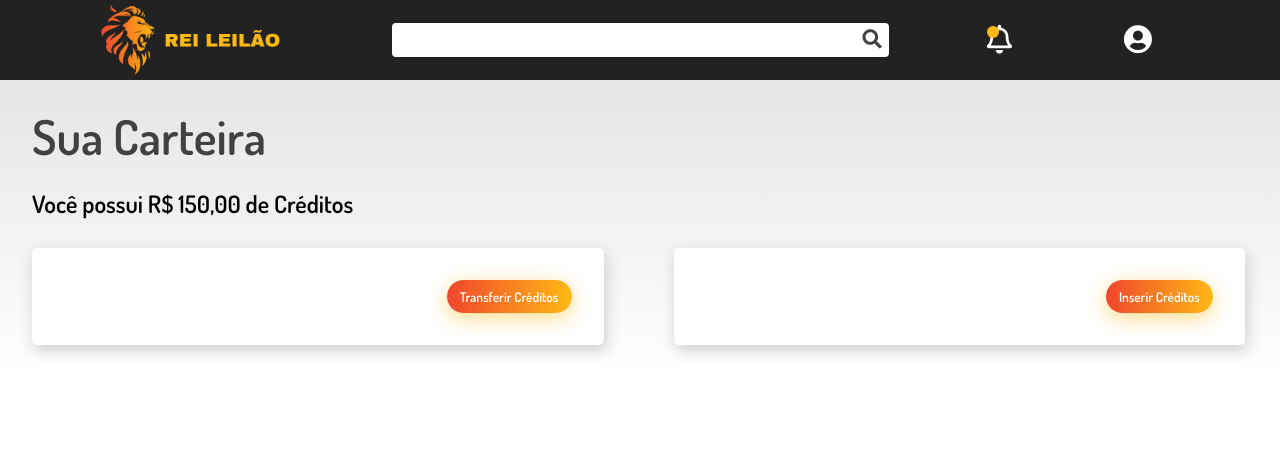
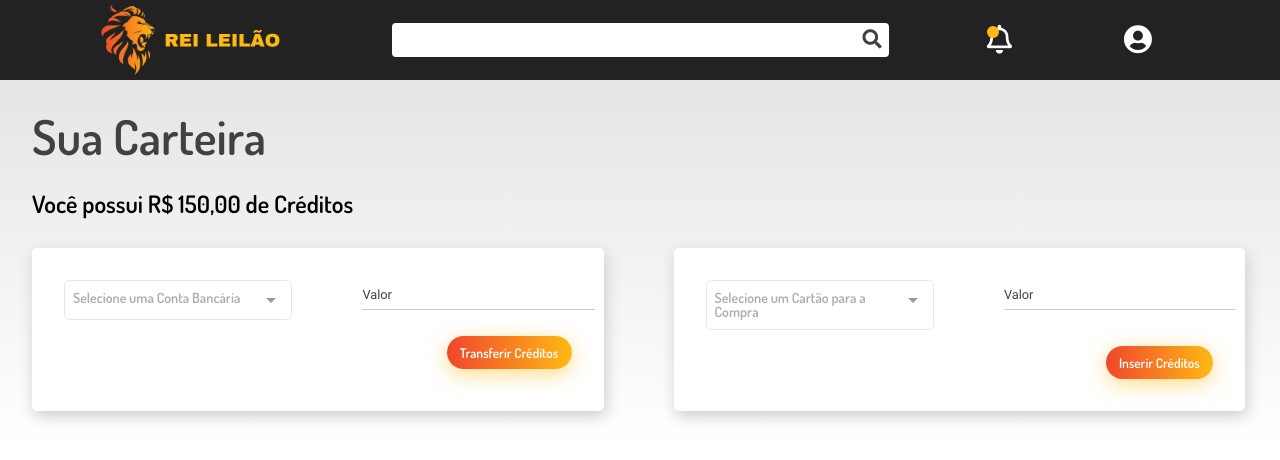
Before and after one commit to thalesburakowski/ReiLeiloesFront, a Vue app: page /carteira in a window 1280 px wide. Shown: the top 460 px of the page. Built offline with nearby package versions, Linux system fonts and the light colour scheme.

Commit message:
Wallet e Home com inputs

```diff
--- a/src/views/Client/Home.vue
+++ b/src/views/Client/Home.vue
@@ -9,8 +9,8 @@
           :multiple="true"
           :close-on-select="false"
           placeholder="Pesquise por categorias"
-          selectLabel="Pressione Enter para selecionar"
-          deselectLabel="Pressione Enter para remover"
+          selectLabel
+          deselectLabel
         ></Multiselect>
       </div>
     </div>
@@ -22,7 +22,7 @@
         @click="clickAuction(auction)"
       >
         <span class="auction__img-holder">
-          <img :src="auction.url" alt class="auction__img" />
+          <img :src="auction.url" alt class="auction__img">
         </span>
         <div class="auction__name">{{ auction.name }}</div>
         <div class="auction__date">{{ auction.closingTime }}</div>
@@ -212,4 +212,28 @@ export default {
 }
 </style>
 
+
+<style lang="scss">
+.multiselect__option--highlight {
+  outline: none;
+  color: #fff;
+  background: linear-gradient(90deg, #f0462d 0%, #ffb914 100%) !important;
+}
+.multiselect__tag {
+  background: linear-gradient(90deg, #f0462d 0%, #ffb914 100%) !important;
+}
+
+.multiselect__tag-icon:after {
+  color: white !important;
+  font-size: 1rem !important;
+  margin-top: -2px !important;
+}
+
+.multiselect__tag-icon:focus,
+.multiselect__tag-icon:hover {
+  background: #f0462d !important;
+  color: white !important;
+}
+</style>
+
 <style src="vue-multiselect/dist/vue-multiselect.min.css"></style>
--- a/src/views/Client/Wallet.vue
+++ b/src/views/Client/Wallet.vue
@@ -5,6 +5,24 @@
     <span class="page__info">Você possui R$ 150,00 de Créditos</span>
     <span class="main-grid">
       <div class="fields">
+        <div class="line-inputs">
+          <div class="select">
+            <Multiselect
+              v-model="valueConta"
+              :options="optionsConta"
+              :multiple="false"
+              :close-on-select="true"
+              selectedLabel="Selecionado"
+              placeholder="Selecione uma Conta Bancária"
+              selectLabel
+              deselectLabel
+            ></Multiselect>
+          </div>
+          <label class="label-input">
+            <input type="text" required>
+            <div class="label-text">Valor</div>
+          </label>
+        </div>
         <div class="save">
           <button class="button button-principal" @click="register">Transferir Créditos</button>
         </div>
@@ -17,6 +35,24 @@
           <div class="label-text">Nome</div>
         </label>
         </div>-->
+        <div class="line-inputs">
+          <div class="select">
+            <Multiselect
+              v-model="valueCartao"
+              :options="optionsCartao"
+              :multiple="false"
+              :close-on-select="true"
+              selectedLabel="Selecionado"
+              placeholder="Selecione um Cartão para a Compra"
+              selectLabel
+              deselectLabel
+            ></Multiselect>
+          </div>
+          <label class="label-input">
+            <input type="text" required>
+            <div class="label-text">Valor</div>
+          </label>
+        </div>
         <div class="save">
           <button class="button button-principal" @click="register">Inserir Créditos</button>
         </div>
@@ -26,19 +62,28 @@
 </template>
 
 <script>
+import Multiselect from 'vue-multiselect'
+import SweetAlert from '../../components/SweetAlert'
+
 export default {
   name: 'Wallet',
+  components: { Multiselect, SweetAlert },
   data() {
     return {
-      model: {
-        name: '',
-        lastName: '',
-        email: '',
-        cpf: '',
-        rg: '',
-        bithDate: '',
-        username: '',
-      },
+      valueConta: null,
+      valueCartao: null,
+      optionsConta: [
+        'Minha conta Itaú',
+        'Minha Conta Nubank',
+        'Conta da mamãe',
+        'Automotivo',
+        'Outros',
+      ],
+      optionsCartao: [
+        'Meu cartão Nubank',
+        'Meu cartão Itau',
+        'Cartão que roubei do zé',
+      ],
     }
   },
   methods: {
@@ -46,15 +91,15 @@ export default {
   },
 }
 </script>
+
 <style lang="scss" scoped>
 .page {
   text-align: left;
-
   .fields {
     .line-inputs {
-      grid-template-columns: repeat(3, 28%);
+      grid-template-columns: repeat(2, 45%);
       grid-column-gap: 70px;
-      grid-row-gap: 2rem;
+      margin-bottom: 1rem;
     }
     .save {
       justify-content: flex-end;
@@ -75,3 +120,11 @@ export default {
   margin-top: 2rem;
 }
 </style>
+
+<style lang="scss">
+.multiselect__option--highlight {
+  outline: none;
+  color: #fff;
+  background: linear-gradient(90deg, #f0462d 0%, #ffb914 100%) !important;
+}
+</style>
```
